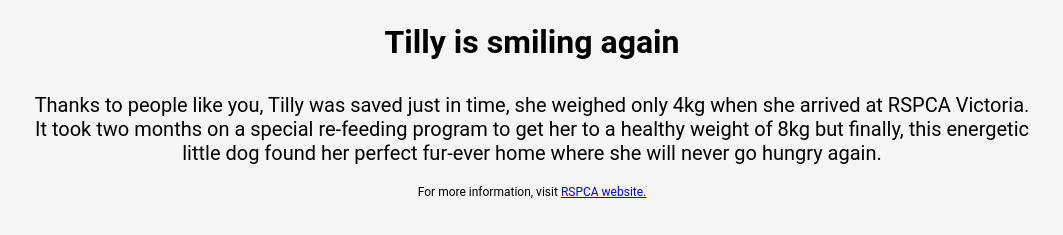
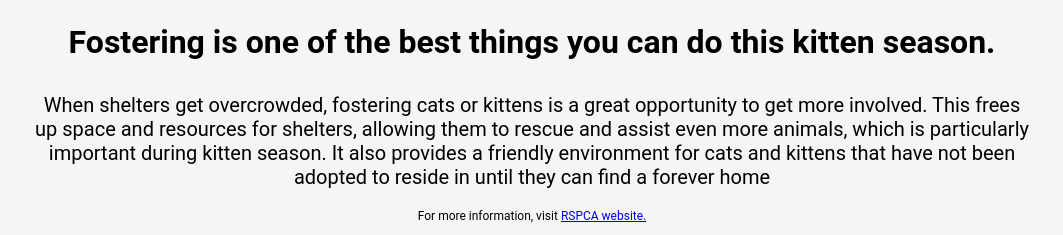
Before and after one commit to sanjithdas/Github-ss3, a plain HTML site: page index.html in a window 1280 px wide. Shown: the part 760-995 px from the top of the page, without its empty margins (108-1171 px from the left). Before the commit the page ends 971 px from the top, so only its background shows below. Drawn offline with Linux system fonts and the light colour scheme.

Commit message:
Index.html file updated

```diff
--- a/index.html
+++ b/index.html
@@ -17,13 +17,15 @@
     <div class="container">
         <img src="<img class="
             sizes="(max-width: 767px) 100vw, (max-width: 532px) 500px, (max-height: 614px) 500px, (min-aspect-ratio: 6016/4016) calc((calc(100vh - 280px)) * 1.49801), calc(100vw - 32px)"
-            srcset="https://image.shutterstock.com/image-photo/happy-puppy-dog-smiling-on-260nw-1799966587.jpg"
+            srcset="https://www.rd.com/wp-content/uploads/2021/04/GettyImages-988013222-scaled-e1618857975729.jpg?resize=1536,1536"
             alt="dog photo" width="1000">
 
-        <h1>Tilly is smiling again</h1>
-        <p>Thanks to people like you, Tilly was saved just in time, she weighed only 4kg when she arrived at RSPCA
-            Victoria. It took two months on a special re-feeding program to get her to a healthy weight of 8kg but
-            finally, this energetic little dog found her perfect fur-ever home where she will never go hungry again.</p>
+        <h1>Fostering is one of the best things you can do this kitten season. </h1>
+        <p>When shelters get overcrowded, fostering cats or kittens is a great opportunity to
+            get more involved. This frees up space and resources for shelters, allowing them to
+            rescue and assist even more animals, which is particularly important during kitten
+            season. It also provides a friendly environment for cats and kittens that have not
+            been adopted to reside in until they can find a forever home</p>
 
 
 
```
